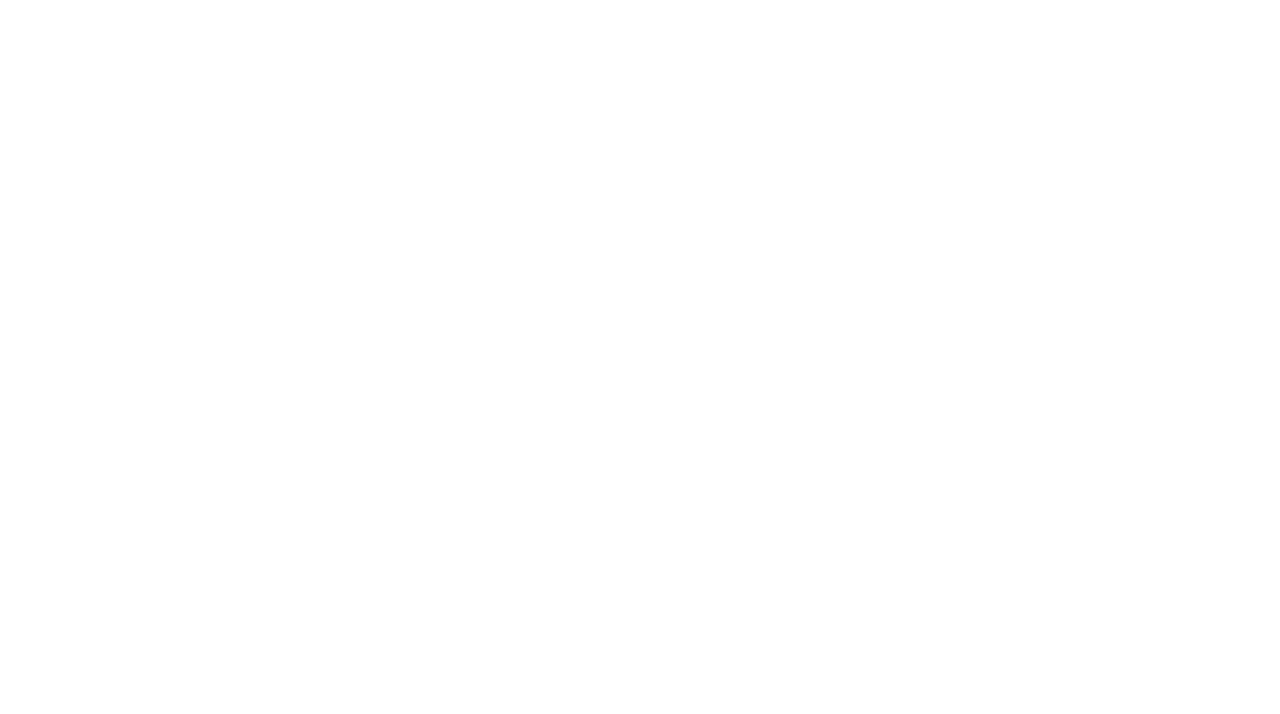
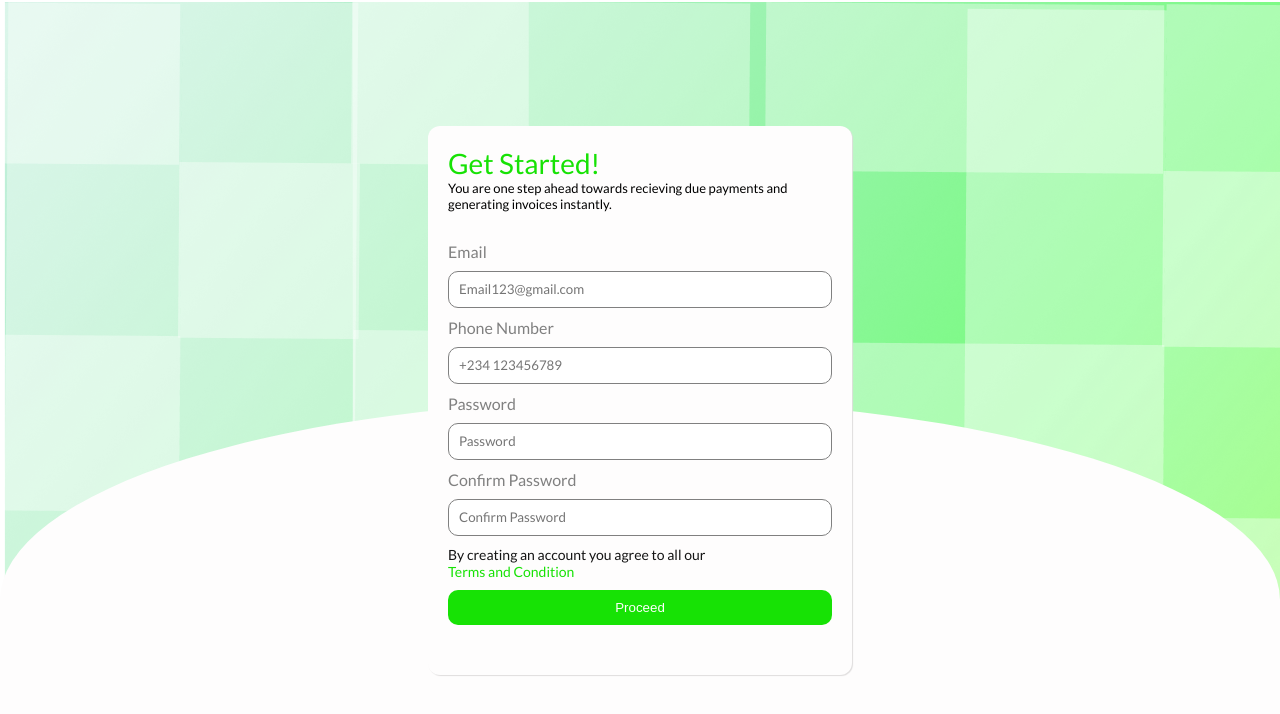
Before and after one commit to WeHub-Group/wehub-invoice-frontend, a React (Vite) app: page /signup in a window 1280 px wide. Shown: the top 714 px of the page. Built offline with nearby package versions, Linux system fonts and the light colour scheme.

Commit message:
Completed UI for signup page

```diff
--- a/src/components/Features.scss
+++ b/src/components/Features.scss
@@ -5,7 +5,6 @@
     height: 70vh;
     background-color: $specialWhite;
     padding: $padding;
-    backdrop-filter: blur(10px);
 }
 
 .features_section {
--- a/src/screens/Signup.jsx
+++ b/src/screens/Signup.jsx
@@ -10,7 +10,24 @@ const Signup = () => {
 
     return (
         <div className="signup">
+            <div className="center">
+                <div className="header">Get Started!</div>
+                <div className="center_label">You are one step ahead towards recieving due payments and generating invoices instantly.</div>
 
+                <form>
+                    <label htmlFor="">Email</label>
+                    <input type="text" placeholder='Email123@gmail.com' value={email} onChange={(e) => { setEmail(e.target.value) }} />
+                    <label htmlFor="">Phone Number</label>
+                    <input type="text" placeholder='+234 123456789' value={phoneNumber} onChange={(e) => { setPhoneNumber(e.target.value) }} />
+                    <label htmlFor="">Password</label>
+                    <input type="password" placeholder='Password' value={password} onChange={(e) => { setPassword(e.target.value) }} />
+                    <label htmlFor="">Confirm Password</label>
+                    <input type="password" placeholder='Confirm Password' value={confirmPassword} onChange={(e) => { setConfirmPassword(e.target.value) }} />
+                    <p>By creating an account you agree to all our <br /> <span>Terms and Condition</span></p>
+                    <input type="submit" value="Proceed" />
+                </form>
+            </div>
+            <div className="bottom"></div>
         </div>
     )
 }
--- a/src/styles/accountsetup.scss
+++ b/src/styles/accountsetup.scss
@@ -51,6 +51,7 @@
                 background-color: $darkPrimaryColor;
                 color: $specialWhite;
                 border: none;
+                cursor: pointer;
             }
         }
 
--- a/src/styles/signup.scss
+++ b/src/styles/signup.scss
@@ -3,4 +3,82 @@
 .signup {
     width: 100vw;
     height: 100vh;
+    background-image: url("../assets/advert_background.png");
+    // Remember to change to the correct image
+    display: flex;
+    justify-content: center;
+    align-items: center;
+
+    .center {
+        width: 30%;
+        height: auto;
+        padding: 20px;
+        justify-content: space-between;
+        background-color: $specialWhite;
+        box-shadow: 1px 1px 1px 0px $grey;
+        z-index: 4;
+        border-radius: $buttonBorderRadius;
+        display: flex;
+        flex-direction: column;
+
+
+        .header {
+            color: $darkPrimaryColor;
+            font-size: 28px;
+        }
+
+        &_label {
+            font-size: small;
+        }
+
+        form {
+            display: flex;
+            flex-direction: column;
+            gap: 10px;
+            margin-top: 30px;
+            margin-bottom: 30px;
+
+            label {
+                color: $darkGrey
+            }
+
+            input {
+                @include inputBox;
+
+                &::placeholder {
+                    font-family: 'Lato' !important;
+                }
+            }
+
+            input[type='submit'] {
+                background-color: $darkPrimaryColor;
+                color: $specialWhite;
+                border: none;
+                cursor: pointer;
+
+                &:hover {
+                    @include scaleHoverAnimation;
+                }
+            }
+
+            p {
+                color: $specialBlack;
+                font-size: 14px;
+
+                span {
+                    color: $darkPrimaryColor;
+                }
+            }
+        }
+    }
+
+    .bottom {
+        position: fixed;
+        bottom: 0;
+        z-index: 3;
+        background-color: $specialWhite;
+        height: 50%;
+        width: 100vw;
+        border-radius: 100% 100% 0px 0px;
+    }
 }
```
